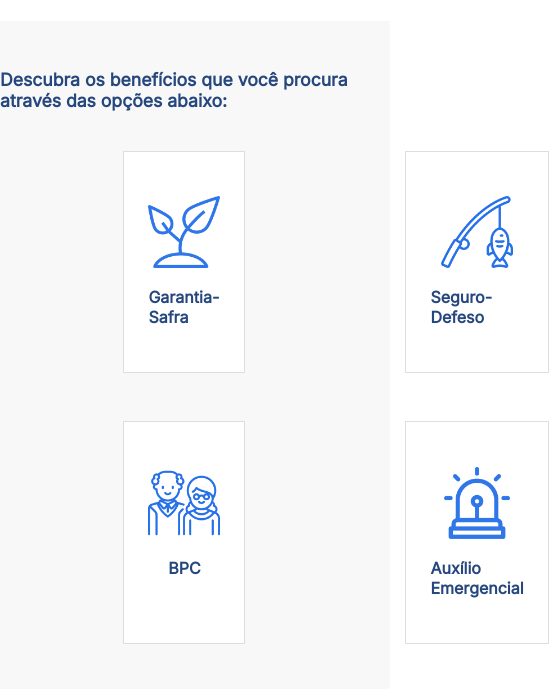
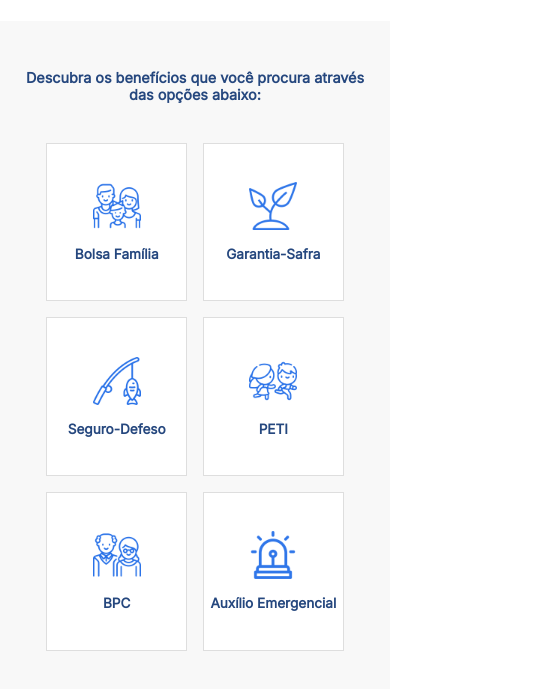
Before and after one commit to stwsz/beneficios-br, a website: page src/index.html in a window 390 px wide. Shown: the part 55-744 px from the top of the page, 549 px wide, since content can reach past the window. Drawn offline with Linux system fonts and the light colour scheme.

Commit message:
Responsivity of available benefits section

```diff
--- a/src/css/home-page/availables-benefits-section.css
+++ b/src/css/home-page/availables-benefits-section.css
@@ -11,6 +11,9 @@
 #avaliables-benefits-section h2 {
     color: var(--blue-secondary-color);
     font-size: 1.1rem;
+    text-align: center;
+    width: fit-content;
+    padding: 0rem 0.8rem;
 }
 
 #avaliables-benefits-div {
@@ -45,3 +48,47 @@
     color: var(--blue-secondary-color);
     font-weight: 700;
 }
+
+/*Media queries - Responsivity*/
+@media screen and (max-width: 1080px) {
+    #avaliables-benefits-section h2 {
+        font-size: 1rem;
+    }
+
+    #avaliables-benefits-div {
+        gap: 2rem 4rem;
+        padding: 0rem 0.65rem;
+    }
+}
+
+@media screen and (max-width: 780px) {
+    #avaliables-benefits-section h2 {
+        font-size: 0.9rem;
+    }
+
+    #avaliables-benefits-div {
+        display: grid;
+        grid-template-columns: repeat(2, 1fr);
+        grid-template-rows: repeat(3, 1fr);
+        gap: 2rem;
+    }
+}
+
+@media screen and (max-width: 480px) {
+    #avaliables-benefits-div {
+        gap: 1rem;
+    }
+
+    .avaliables-benefits {
+        padding: 2.4rem 0.4rem;
+        gap: 1rem;
+    }
+
+    .avaliables-benefits img {
+        width: 3rem;
+    }
+
+    .avaliables-benefits p {
+        font-size: 0.85rem;
+    }
+}
--- a/src/css/home-page/footer-home-page.css
+++ b/src/css/home-page/footer-home-page.css
@@ -34,7 +34,7 @@
 #footer-div-info ul li a {
     color: var(--basic-white-color);
     font-weight: 200;
-    font-size: 0.8rem;
+    font-size: 0.75rem;
     font-weight: 100;
     transition: 0.6s;
 }
@@ -65,6 +65,6 @@
 
 footer > p {
     color: var(--basic-white-color);
-    font-size: 0.8rem;
+    font-size: 0.7rem;
     font-weight: 100;
 }
```
